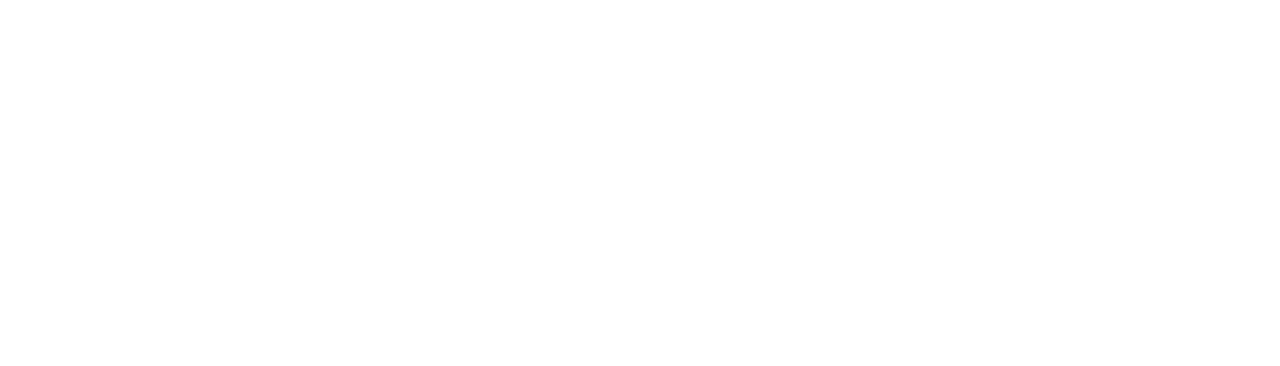
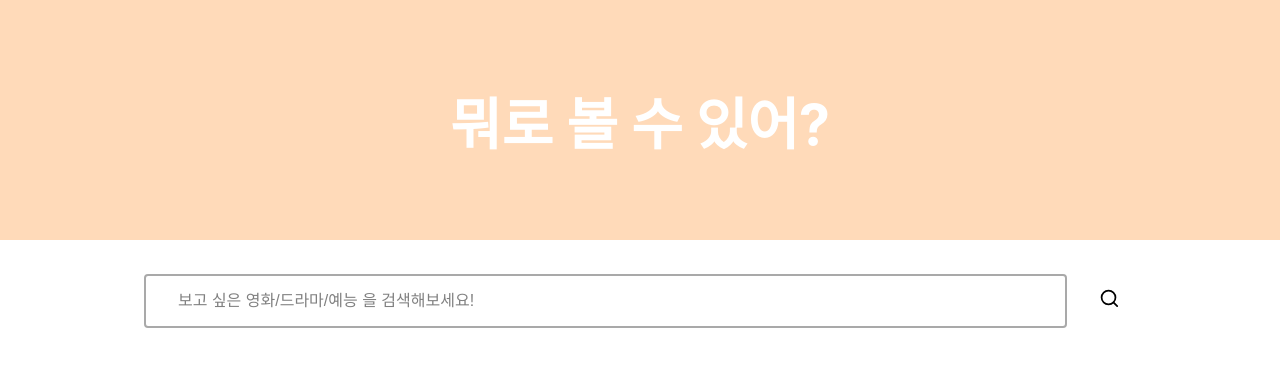
Before and after one commit to sohyeonAn/streaming_search, a React (Create React App) app: page / in a window 1280 px wide. Shown: the top 366 px of the page. Built offline with nearby package versions, Linux system fonts and the light colour scheme.

Commit message:
✨ 검색, 검색결과 조회

```diff
--- a/package.json
+++ b/package.json
@@ -9,6 +9,7 @@
     "axios": "^0.26.0",
     "react": "^17.0.2",
     "react-dom": "^17.0.2",
+    "react-icons": "^4.3.1",
     "react-scripts": "5.0.0",
     "styled-components": "^5.3.3",
     "web-vitals": "^2.1.0"
--- a/src/App.js
+++ b/src/App.js
@@ -1,5 +1,11 @@
+import HomePage from "./pages/HomePage";
+
 function App() {
-  return <div className="App"></div>;
+  return (
+    <div className="App">
+      <HomePage />
+    </div>
+  );
 }
 
 export default App;
--- /dev/null
+++ b/src/components/Home.js
@@ -0,0 +1,21 @@
+import { useCallback, useState } from "react";
+import Header from "./common/Header";
+import ItemList from "./ItemList";
+import SearchInsert from "./SearchInsert";
+
+function Home() {
+  const [searchInput, setSearchInput] = useState("");
+  const onInsert = useCallback((input) => {
+    setSearchInput(input);
+  }, []);
+
+  return (
+    <>
+      <Header />
+      <SearchInsert onInsert={onInsert} />
+      {searchInput && <ItemList searchInput={searchInput} />}
+    </>
+  );
+}
+
+export default Home;
--- /dev/null
+++ b/src/components/Item.js
@@ -0,0 +1,70 @@
+import styled from "styled-components";
+import axios from "axios";
+
+const ItemBlock = styled.div`
+  display: flex;
+  flex-direction: column;
+  justify-content: center;
+  align-items: flex-start;
+  gap: 0.5rem;
+  cursor: pointer;
+
+  &:hover > .imgContainer::after {
+    content: "";
+    display: block;
+    border-radius: 5%;
+    position: absolute;
+    top: 0;
+    left: 0;
+    bottom: 0;
+    right: 0;
+    background-color: rgba(0, 0, 0, 0.4);
+  }
+
+  .imgContainer {
+    position: relative;
+    img {
+      position: relative;
+      border-radius: 5%;
+      width: 100%;
+      object-fit: contain;
+    }
+  }
+
+  span {
+    font-size: 1.2rem;
+  }
+`;
+function Item({ title, thumbnail, id, isMovie }) {
+  const params = {
+    api_key: "d277d1f5bbb9f2ba2a5bd7ca9ba09c4d",
+    append_to_response: "watch/providers",
+    language: "ko",
+  };
+
+  const onClick = async () => {
+    const response = await axios.get(
+      `https://api.themoviedb.org/3/${isMovie ? "movie" : "tv"}/${id}?`,
+      {
+        params,
+      }
+    );
+    console.log("스트리밍", response.data["watch/providers"]);
+    console.log("방송사", response.data.networks);
+  };
+  return (
+    <ItemBlock onClick={onClick}>
+      {thumbnail && (
+        <div className="imgContainer">
+          <img
+            src={`https://image.tmdb.org/t/p/original/${thumbnail}`}
+            alt="포스터사진"
+          />
+        </div>
+      )}
+      <span>{title}</span>
+    </ItemBlock>
+  );
+}
+
+export default Item;
--- /dev/null
+++ b/src/components/ItemList.js
@@ -0,0 +1,74 @@
+import usePromise from "../lib/usePromise";
+import styled from "styled-components";
+import Responsive from "./common/Responsive";
+import axios from "axios";
+import Item from "./Item";
+
+const ItemListBlock = styled(Responsive)`
+  padding-top: 1.5rem;
+  display: grid;
+  grid-template-columns: repeat(auto-fit, minmax(9rem, 20%));
+  gap: 1rem;
+  row-gap: 2rem;
+`;
+function ItemList({ searchInput }) {
+  const params = {
+    api_key: "d277d1f5bbb9f2ba2a5bd7ca9ba09c4d",
+    query: searchInput,
+    language: "ko",
+  };
+
+  const [movieLoading, movieResponse, movieError] = usePromise(() => {
+    return axios.get("https://api.themoviedb.org/3/search/movie?", {
+      params,
+    });
+  }, [searchInput]);
+  const [tvLoading, tvResponse, tvError] = usePromise(() => {
+    return axios.get("https://api.themoviedb.org/3/search/tv?", { params });
+  }, [searchInput]);
+
+  if (tvLoading || movieLoading) {
+    return <ItemListBlock>불러오는 중...</ItemListBlock>;
+  }
+
+  if (!tvResponse && !movieResponse) {
+    return null;
+  }
+
+  if (tvError || movieError) {
+    return <ItemListBlock>에러 발생!</ItemListBlock>;
+  }
+
+  return (
+    <>
+      <ItemListBlock>
+        {tvResponse &&
+          tvResponse.data.results.map((item) => {
+            return (
+              <Item
+                key={item.id}
+                id={item.id}
+                isMovie={false}
+                title={item.name}
+                thumbnail={item.poster_path}
+              />
+            );
+          })}
+        {movieResponse &&
+          movieResponse.data.results.map((item) => {
+            return (
+              <Item
+                key={item.id}
+                id={item.id}
+                isMovie={true}
+                title={item.title}
+                thumbnail={item.poster_path}
+              />
+            );
+          })}
+      </ItemListBlock>
+    </>
+  );
+}
+
+export default ItemList;
--- /dev/null
+++ b/src/components/SearchInsert.js
@@ -0,0 +1,87 @@
+import styled from "styled-components";
+import Responsive from "./common/Responsive";
+import { FiSearch } from "react-icons/fi";
+import React, { useState, useCallback } from "react";
+
+const SearchInsertBlock = styled(Responsive)`
+  padding-top: 2rem;
+
+  form {
+    width: 100%;
+    display: flex;
+    justify-content: space-between;
+    align-items: center;
+    gap: 1rem;
+  }
+
+  input {
+    flex: 1;
+    width: 100%;
+    background-color: #fff;
+    border-radius: 4px;
+    border: 2px solid darkgray;
+    font-size: 1rem;
+    padding: 1rem 2rem;
+    outline: none;
+    cursor: pointer;
+
+    &:hover {
+      border: 2px solid black;
+    }
+
+    &::placeholder {
+      color: gray;
+    }
+  }
+
+  button {
+    padding: 1rem 1rem;
+    background: #fff;
+    border: none;
+    outline: none;
+    border-radius: 4px;
+    font-size: 1.3rem;
+    text-align: center;
+    cursor: pointer;
+
+    &:hover {
+      background: peachpuff;
+      color: white;
+    }
+  }
+`;
+
+function SearchInsert({ onInsert }) {
+  const [value, setValue] = useState("");
+
+  const onChange = useCallback((e) => {
+    setValue(e.target.value);
+  }, []);
+
+  const onSubmit = useCallback(
+    (e) => {
+      onInsert(value);
+      setValue("");
+      e.preventDefault();
+    },
+    [onInsert, value]
+  );
+
+  return (
+    <SearchInsertBlock>
+      <form onSubmit={onSubmit}>
+        <input
+          type="text"
+          placeholder="보고 싶은 영화/드라마/예능 을 검색해보세요!"
+          value={value}
+          onChange={onChange}
+        />
+        <button type="submit">
+          <FiSearch />
+        </button>
+      </form>
+    </SearchInsertBlock>
+  );
+}
+
+export default SearchInsert;
--- /dev/null
+++ b/src/components/common/Header.js
@@ -0,0 +1,41 @@
+import styled from "styled-components";
+import Responsive from "./Responsive";
+
+const HeaderBlock = styled.div`
+  padding: 0;
+  position: fixed;
+  width: 100%;
+  background-color: peachpuff;
+`;
+
+const Wrapper = styled(Responsive)`
+  height: 15rem;
+  display: flex;
+  align-items: center;
+  justify-content: center;
+
+  h1 {
+    font-size: 3.5rem;
+    color: white;
+  }
+`;
+
+// 헤더가 fixed로 되어 있어 콘텐츠를 header아래에 나타내도록 해주기 위해 사용.
+const Spacer = styled.div`
+  height: 15rem;
+`;
+
+function Header() {
+  return (
+    <>
+      <HeaderBlock>
+        <Wrapper>
+          <h1>뭐로 볼 수 있어?</h1>
+        </Wrapper>
+      </HeaderBlock>
+      <Spacer />
+    </>
+  );
+}
+
+export default Header;
--- /dev/null
+++ b/src/components/common/Responsive.js
@@ -0,0 +1,20 @@
+import styled from "styled-components";
+
+const ResponsiveBlock = styled.div`
+  padding: 1rem;
+  width: 1024px;
+  margin: 0 auto;
+
+  @media screen and (max-width: 1024px) {
+    width: 768px;
+  }
+  @media screen and (max-width: 768px) {
+    width: 100%;
+  }
+`;
+
+const Responsive = ({ children, ...rest }) => {
+  return <ResponsiveBlock {...rest}>{children}</ResponsiveBlock>;
+};
+
+export default Responsive;
--- /dev/null
+++ b/src/index.css
@@ -0,0 +1,27 @@
+body {
+  margin: 0;
+  padding: 0;
+  font-family: -apple-system, BlinkMacSystemFont, "Segoe UI", Roboto, Oxygen,
+    Ubuntu, Cantarell, "Open Sans", "Helvetica Neue", sans-serif;
+  -webkit-font-smoothing: antialiased;
+  -moz-osx-font-smoothing: grayscale;
+  box-sizing: border-box;
+  min-height: 100%;
+}
+
+#root {
+  min-height: 100%;
+}
+
+html {
+  height: 100%;
+}
+
+a {
+  color: inherit;
+  text-decoration: none;
+}
+
+* {
+  box-sizing: inherit;
+}
--- a/src/index.js
+++ b/src/index.js
@@ -1,6 +1,7 @@
 import React from "react";
 import ReactDOM from "react-dom";
 import App from "./App";
+import "./index.css";
 
 ReactDOM.render(
   <React.StrictMode>
--- /dev/null
+++ b/src/lib/usePromise.js
@@ -0,0 +1,26 @@
+import { useEffect, useState } from "react";
+
+export default function usePromise(promiseCreator, deps) {
+  // 대기 중/완료/실패에 대한 상태 관리
+  const [loading, setLoading] = useState(false);
+  const [resolved, setResolved] = useState(null);
+  const [error, setError] = useState(null);
+
+  useEffect(() => {
+    const process = async () => {
+      setLoading(true);
+      try {
+        const resolved = await promiseCreator();
+        setResolved(resolved);
+      } catch (e) {
+        setError(e);
+      }
+      setLoading(false);
+    };
+    process();
+
+    // eslint-disable-next-line react-hooks/exhaustive-deps
+  }, deps);
+
+  return [loading, resolved, error];
+}
--- /dev/null
+++ b/src/pages/HomePage.js
@@ -0,0 +1,11 @@
+import Home from "../components/Home";
+
+function HomePage() {
+  return (
+    <div>
+      <Home />
+    </div>
+  );
+}
+
+export default HomePage;
```
Also changed, not shown: 1 other file (tests, documents, lock files or other folders).
